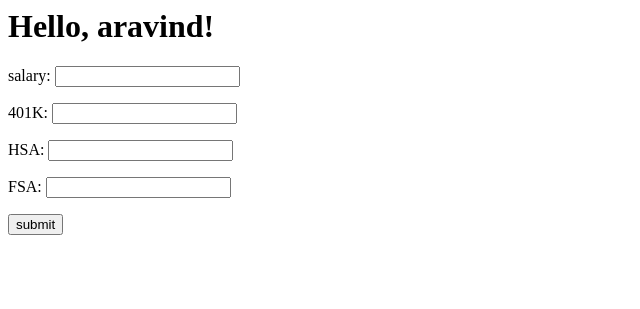
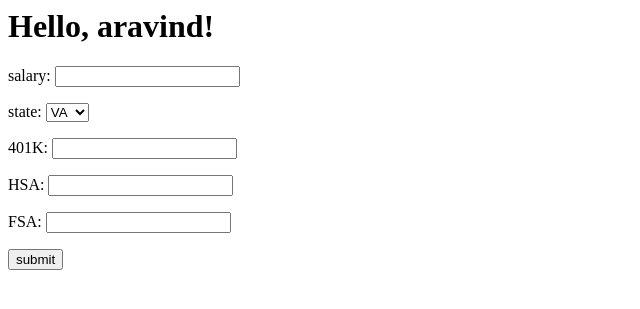
Before and after one commit to kirakrishnan/bitcamp2019, a Flask app: page / in a window 1280 px wide. Shown: the top 309 px of the page, without its empty margins (0-640 px from the left). Run offline with Flask 2, Linux system fonts and the light colour scheme.

Commit message:
adding state dropdown

```diff
--- a/app/templates/index.html
+++ b/app/templates/index.html
@@ -6,6 +6,13 @@
         <h1>Hello, {{ user.username }}!</h1>
         <form action="http://localhost:5000/result" method="POST">
             <p>salary: <input type="number" name="salary"/></p>
+            <p>state:
+                <select name="state">
+                    <option value="VA">VA</option>
+                    <option value="MD">MD</option>
+                    <option value="DC">DC</option>
+               </select>
+            </p>
             <p>401K: <input type="number" name="401k"/></p>
             <p>HSA: <input type="number" name="hsa"/></p>
             <p>FSA: <input type="number" name="fsa"/></p>
```
